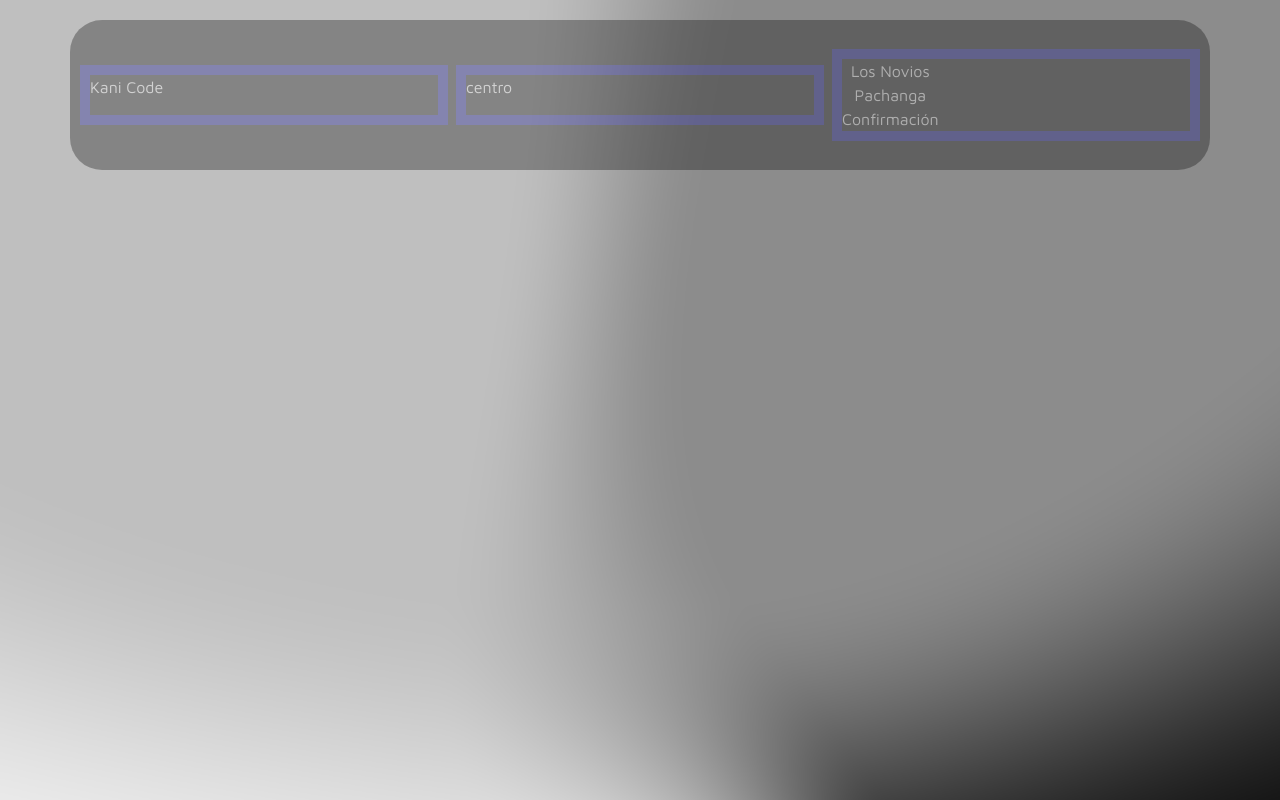
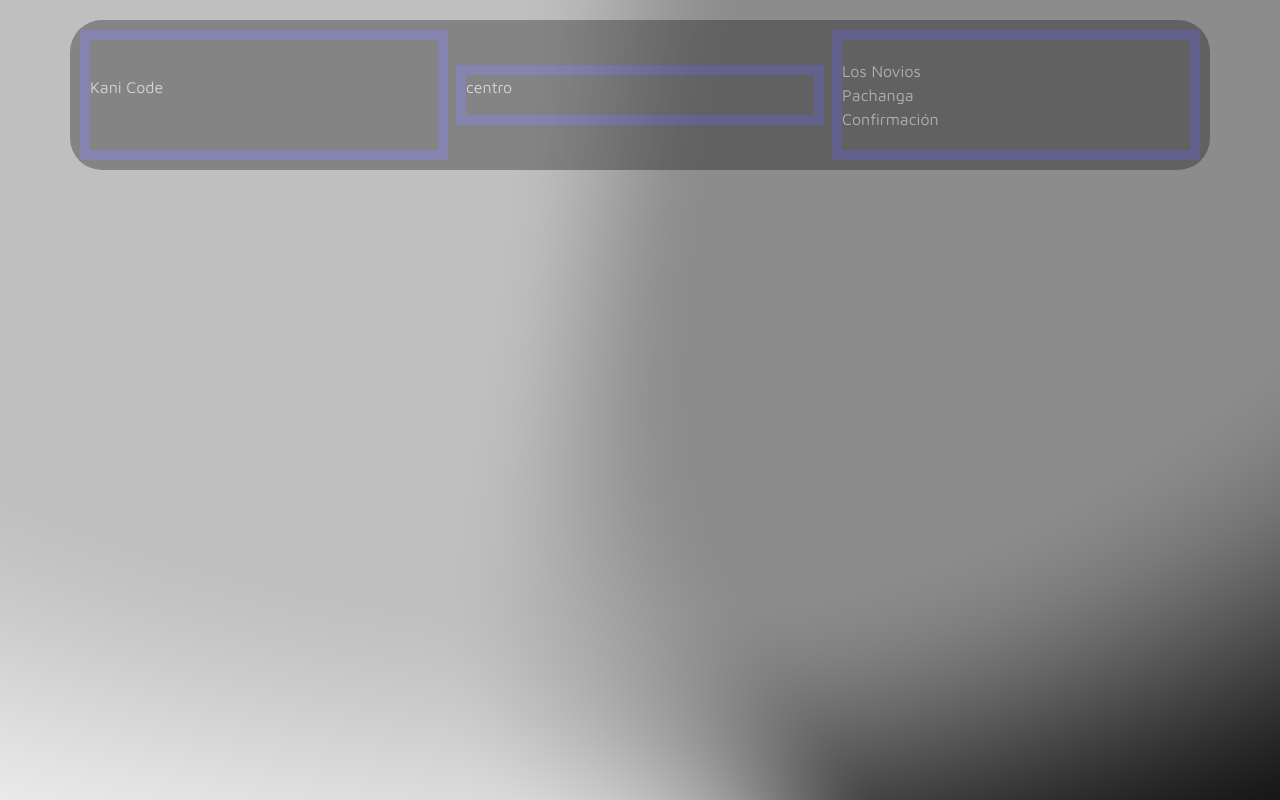
Before and after one commit to AngelRodriguez78/boton_ejemplo, a plain HTML site: page index.html in a window 1280 px wide. Drawn offline with nearby package versions, Linux system fonts and the light colour scheme.

Commit message:
Update style.css

```diff
--- a/assets/style.css
+++ b/assets/style.css
@@ -31,11 +31,11 @@ header {
     flex-wrap: wrap;
     gap: 8px;
     justify-content: space-between;
-    align-items: center;
+
 }
 
 
-.item1{
+.item1 {
     display: flex;
     flex: 1 0 300px;
     align-items: center;
@@ -43,8 +43,6 @@ header {
 }
 
 .item2 {
-
-
     border: 10px solid darkblue;
     display: flex;
     flex: 1 0 300px;
@@ -53,13 +51,11 @@ header {
     margin: auto;
 }
 
-.item3{
+.item3 {
 
     display: flex;
     flex: 1 0 300px;
-    text-align: center;
     align-items: center;
-    margin: auto;
     border: 10px solid darkblue;
 }
 
```
